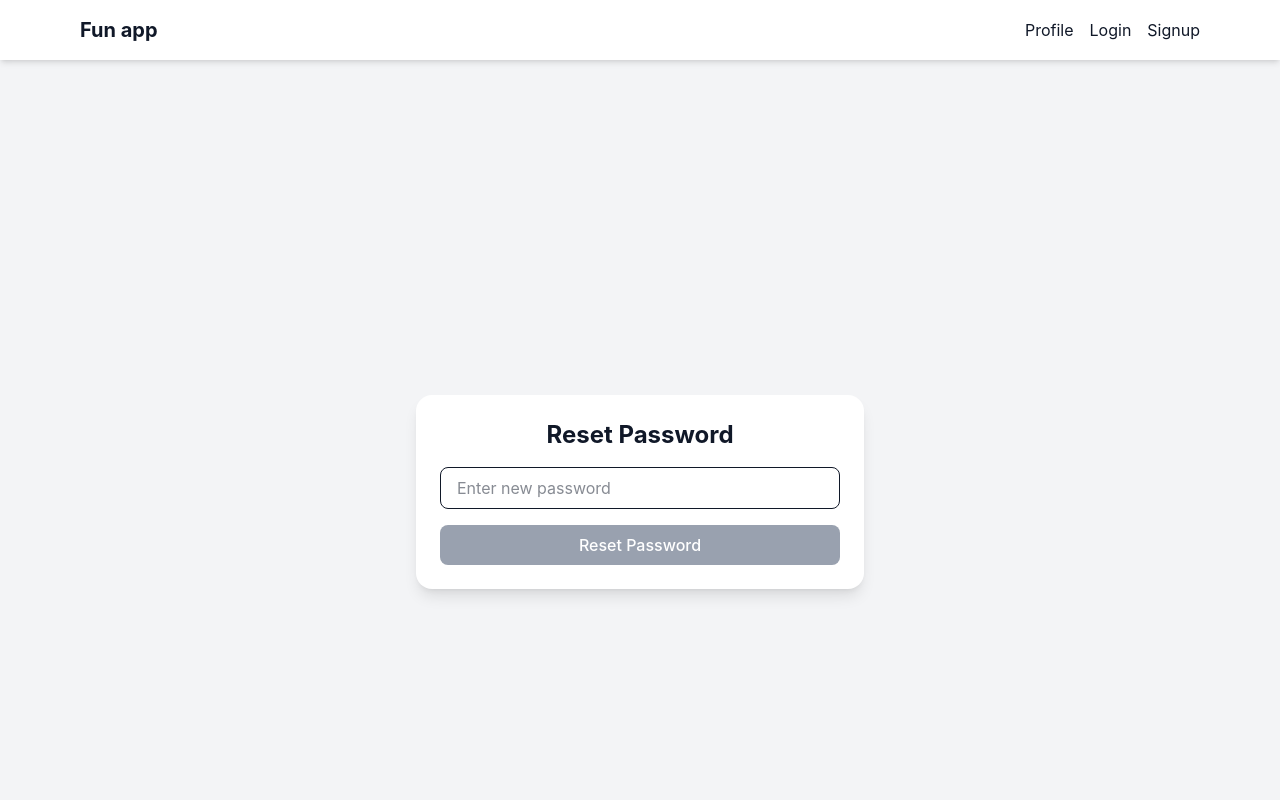
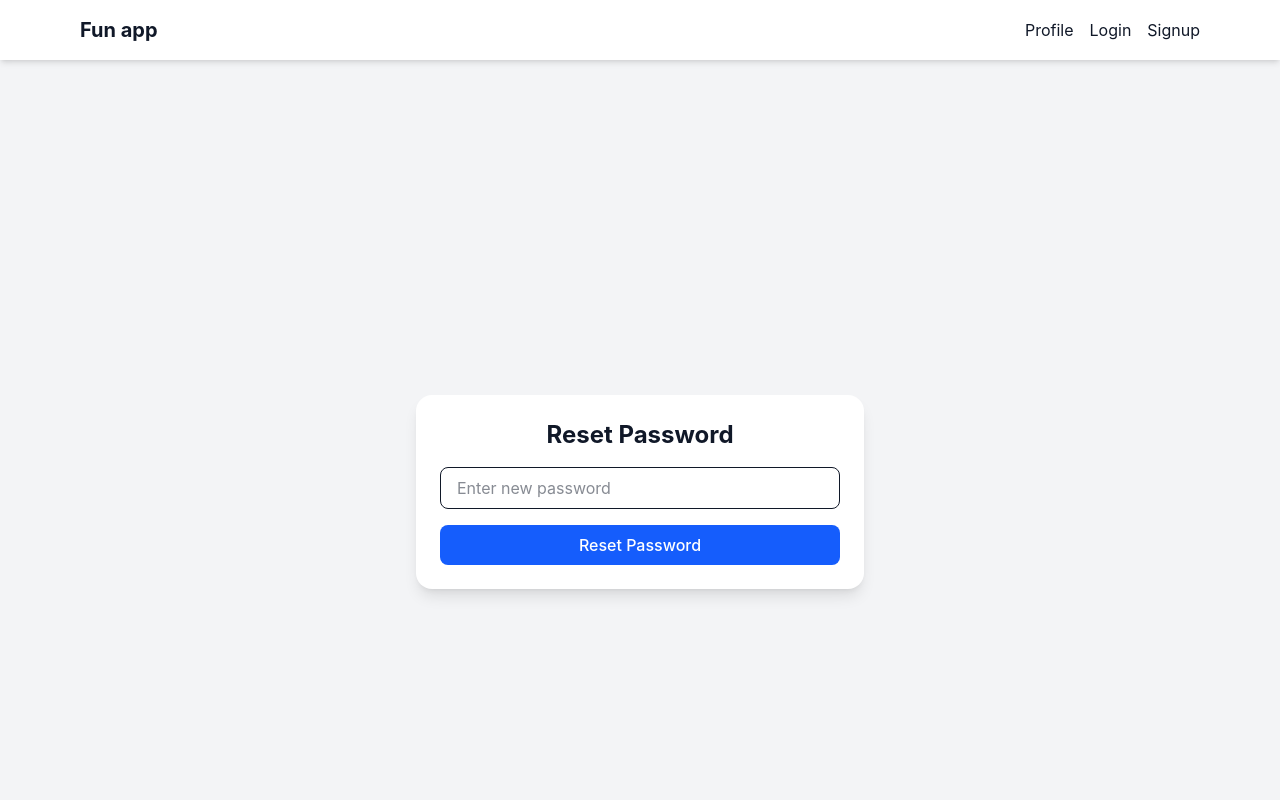
Before and after one commit to soni168/nextjs, a Next.js app in the folder project1/: page /resetpassword in a window 1280 px wide. Shown: the top 800 px of the page. Built offline with nearby package versions, Linux system fonts and the light colour scheme.

Commit message:
added changes

```diff
--- a/project1/src/app/resetpassword/page.tsx
+++ b/project1/src/app/resetpassword/page.tsx
@@ -6,7 +6,12 @@ import { useRouter } from "next/navigation";
 
 export default function ResetPassword({ searchParams }: any) {
   const router = useRouter();
-  const token = searchParams?.token;
+
+  // safer token handling
+  const token =
+    typeof searchParams?.token === "string"
+      ? searchParams.token
+      : "";
 
   const [password, setPassword] = useState("");
   const [loading, setLoading] = useState(false);
@@ -18,7 +23,7 @@ export default function ResetPassword({ searchParams }: any) {
       return;
     }
 
-    if (!password) {
+    if (!password.trim()) {
       setError("Please enter a new password.");
       return;
     }
@@ -58,14 +63,14 @@ export default function ResetPassword({ searchParams }: any) {
           value={password}
           onChange={(e) => setPassword(e.target.value)}
           className="w-full px-4 py-2 mb-4 border rounded-lg"
-          disabled={loading || !token}
+          disabled={loading}
         />
 
         <button
           onClick={resetPassword}
-          disabled={loading || !token}
+          disabled={loading}
           className={`w-full py-2 rounded-lg font-medium text-white ${
-            loading || !token
+            loading
               ? "bg-gray-400 cursor-not-allowed"
               : "bg-blue-600 hover:bg-blue-700"
           }`}
```
